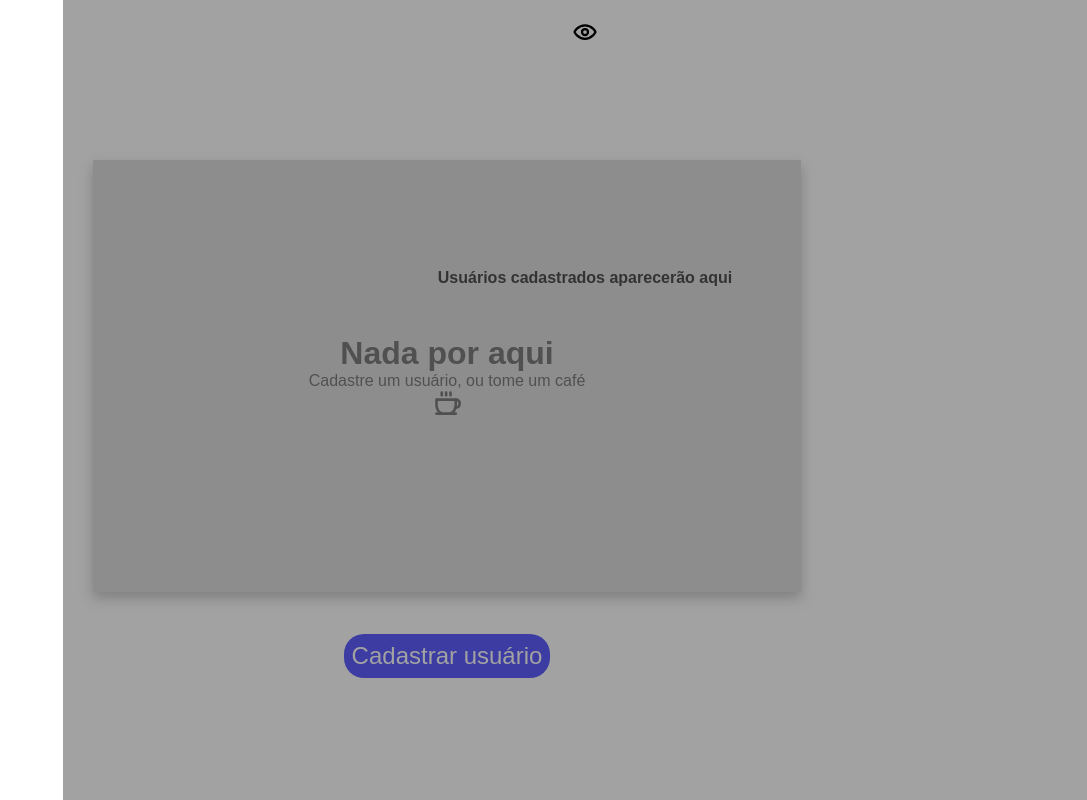
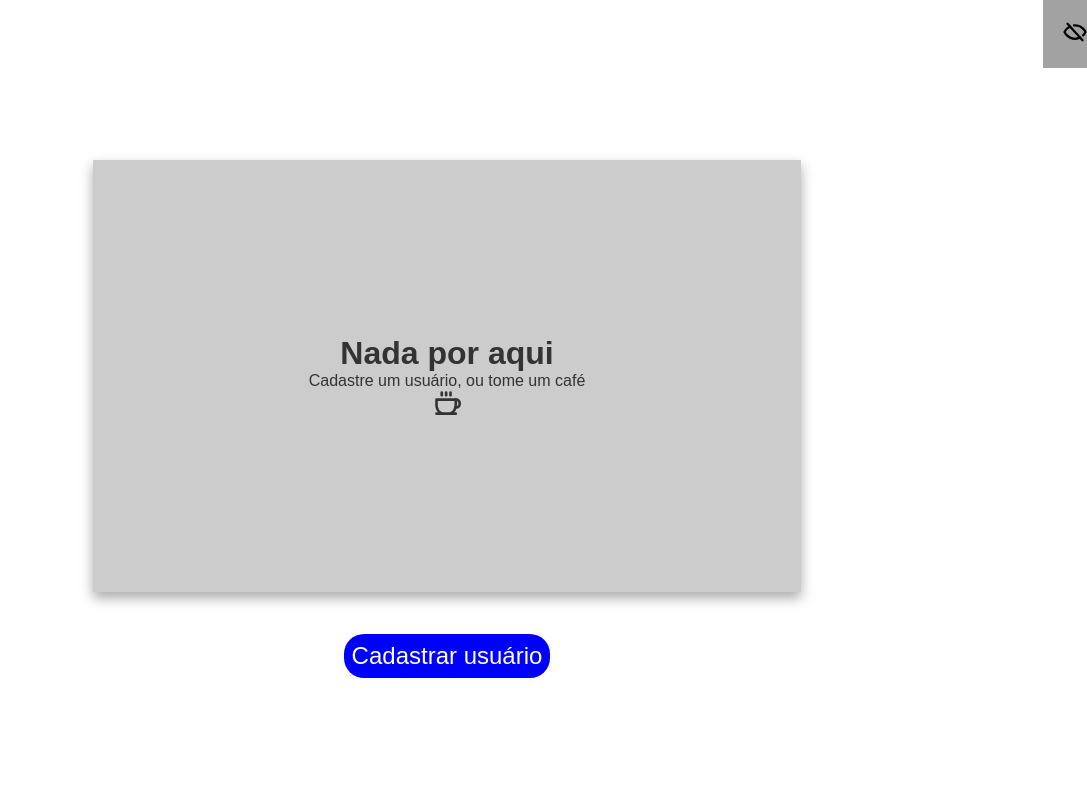
Before and after one commit to MoreiraMatheus/People-Register-Sistem, a React (Create React App) app: page / in a window 1280 px wide. Shown: the whole page, without its empty margins (193-1280 px from the left). Built offline with nearby package versions, Linux system fonts and the light colour scheme.

Commit message:
deixando modal fechado

```diff
--- a/package.json
+++ b/package.json
@@ -6,6 +6,7 @@
     "@testing-library/jest-dom": "^5.16.5",
     "@testing-library/react": "^13.3.0",
     "@testing-library/user-event": "^13.5.0",
+    "nth-check": "^2.1.1",
     "phosphor-react": "^1.4.1",
     "react": "^18.2.0",
     "react-dom": "^18.2.0",
--- a/src/components/ListUsers/index.jsx
+++ b/src/components/ListUsers/index.jsx
@@ -7,9 +7,9 @@ import { Eye, EyeSlash } from 'phosphor-react'
 
 export const ListUsers = ({Users}) => {
 
-  const [showUsers, setShowUsers] = useState(true)
+  const [showUsers, setShowUsers] = useState(false)
 
-  const [wrapperConfig, setWrapperConfig] = useState(['80vw', '100vh', 'position: absolute; top:0; right: 0;'])
+  const [wrapperConfig, setWrapperConfig] = useState(['auto', 'auto'])
 
   return(
     <Wrapper config={wrapperConfig}>
@@ -21,16 +21,16 @@ export const ListUsers = ({Users}) => {
               weight='bold'
               onClick={()=>{
                 setShowUsers(!showUsers)
-                setWrapperConfig(['auto', 'auto', 'position: absolute; top:0; right: 0;'])
+                setWrapperConfig(['auto', 'auto'])
               }}
               cursor='pointer'
-              />:
-              <EyeSlash
+            />:
+            <EyeSlash
               size={24}
               weight='bold'
               onClick={()=>{
                 setShowUsers(!showUsers)
-                setWrapperConfig(['80vw', '100vh', 'position: absolute; top:0; right: 0;'])
+                setWrapperConfig(['80vw', '100vh'])
               }}
               cursor='pointer'
             />
--- a/src/components/ListUsers/style.js
+++ b/src/components/ListUsers/style.js
@@ -18,7 +18,9 @@ export const Wrapper = styled.div`
     justify-content: flex-start;
     row-gap: 20px;
     overflow-y: scroll;
-    ${props => props.config[2]};
+    position: absolute;
+    top: 0;
+    right: 0;
 
     ::-webkit-scrollbar{
         width: 20px;
```
Also changed, not shown: 1 other file (tests, documents, lock files or other folders).
